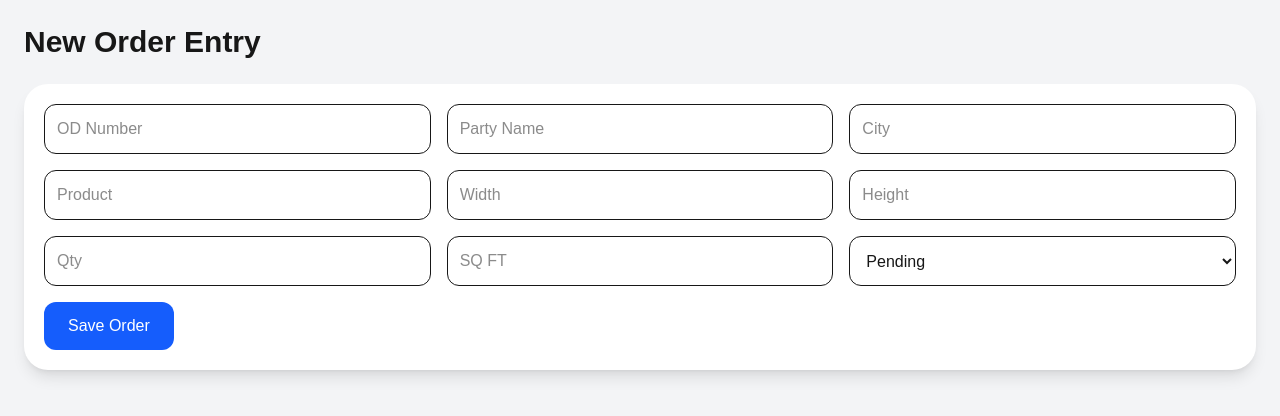
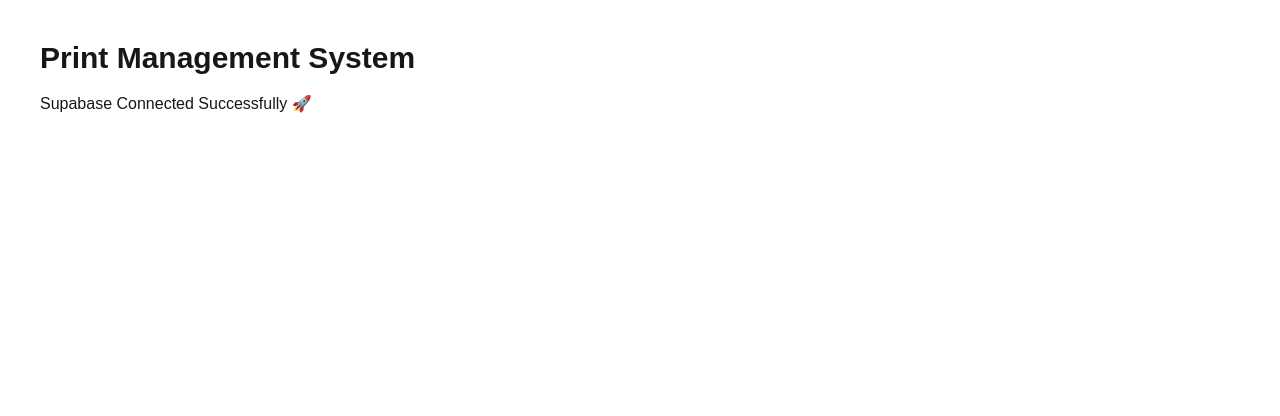
Before and after one commit to intimaprintprocess-cyber/print-management-system, a Next.js app: page / in a window 1280 px wide. Shown: the top 416 px of the page. Built offline with nearby package versions, Linux system fonts and the light colour scheme.

Commit message:
Fixed page and Supabase setup

```diff
--- a/app/page.tsx
+++ b/app/page.tsx
@@ -1,65 +1,13 @@
 export default function Home() {
   return (
-    <div className="min-h-screen bg-gray-100 p-6">
-      <h1 className="text-3xl font-bold mb-6">
-        New Order Entry
+    <div className="p-10">
+      <h1 className="text-3xl font-bold">
+        Print Management System
       </h1>
 
-      <div className="bg-white rounded-3xl shadow-lg p-5">
-        <div className="grid grid-cols-1 md:grid-cols-3 gap-4">
-          <input
-            className="border p-3 rounded-xl"
-            placeholder="OD Number"
-          />
-
-          <input
-            className="border p-3 rounded-xl"
-            placeholder="Party Name"
-          />
-
-          <input
-            className="border p-3 rounded-xl"
-            placeholder="City"
-          />
-
-          <input
-            className="border p-3 rounded-xl"
-            placeholder="Product"
-          />
-
-          <input
-            className="border p-3 rounded-xl"
-            placeholder="Width"
-          />
-
-          <input
-            className="border p-3 rounded-xl"
-            placeholder="Height"
-          />
-
-          <input
-            className="border p-3 rounded-xl"
-            placeholder="Qty"
-          />
-
-          <input
-            className="border p-3 rounded-xl"
-            placeholder="SQ FT"
-          />
-
-          <select className="border p-3 rounded-xl">
-            <option>Pending</option>
-            <option>Production</option>
-            <option>Packed</option>
-            <option>Dispatched</option>
-            <option>Delivered</option>
-          </select>
-        </div>
-
-        <button className="mt-4 bg-blue-600 text-white px-6 py-3 rounded-xl">
-          Save Order
-        </button>
-      </div>
+      <p className="mt-4">
+        Supabase Connected Successfully 🚀
+      </p>
     </div>
   );
 }
--- a/package.json
+++ b/package.json
@@ -9,6 +9,7 @@
     "lint": "eslint"
   },
   "dependencies": {
+    "@supabase/supabase-js": "^2.107.0",
     "next": "16.2.7",
     "react": "19.2.4",
     "react-dom": "19.2.4"
```
Also changed, not shown: lib/supabase.ts (added), 1 other file (tests, documents, lock files or other folders).
